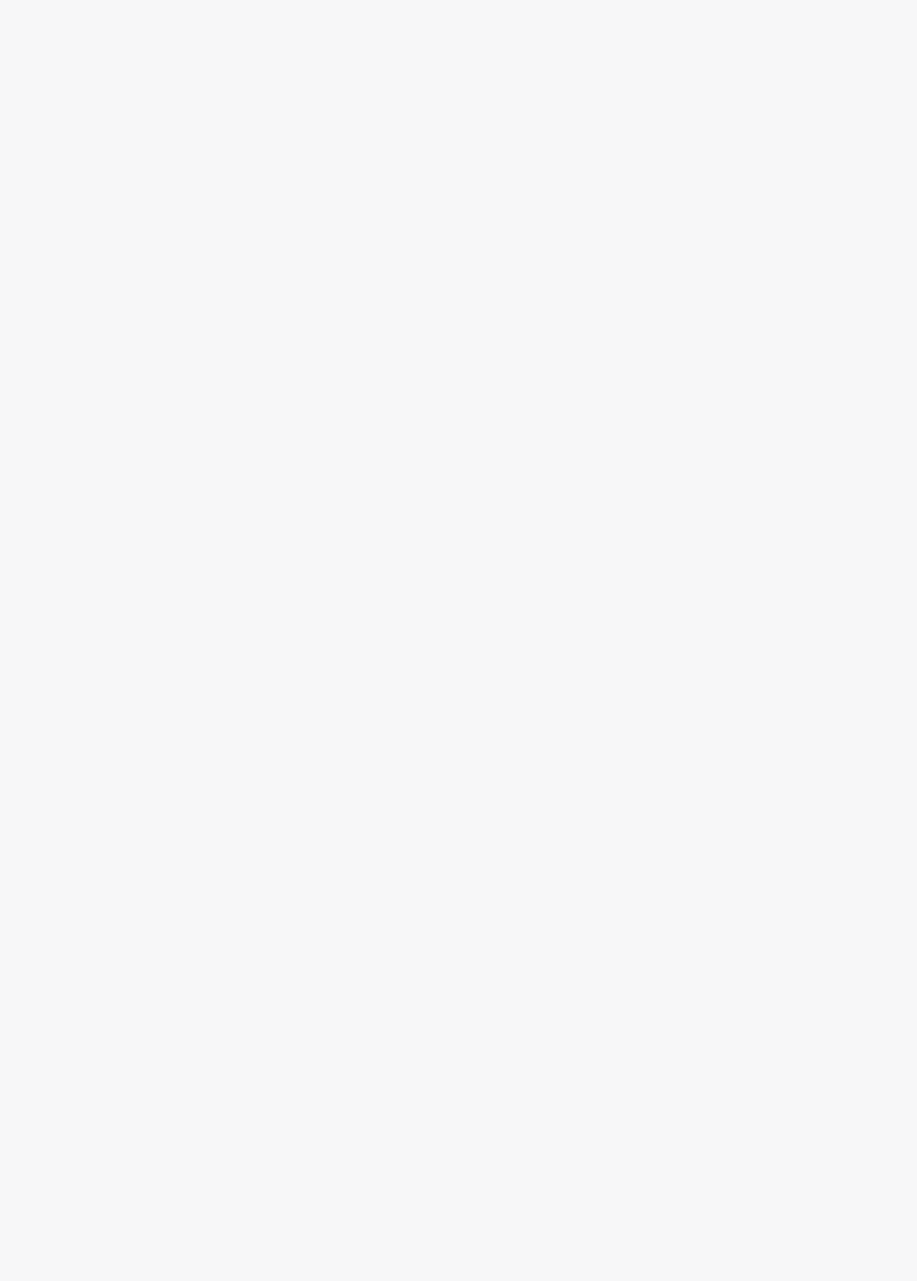
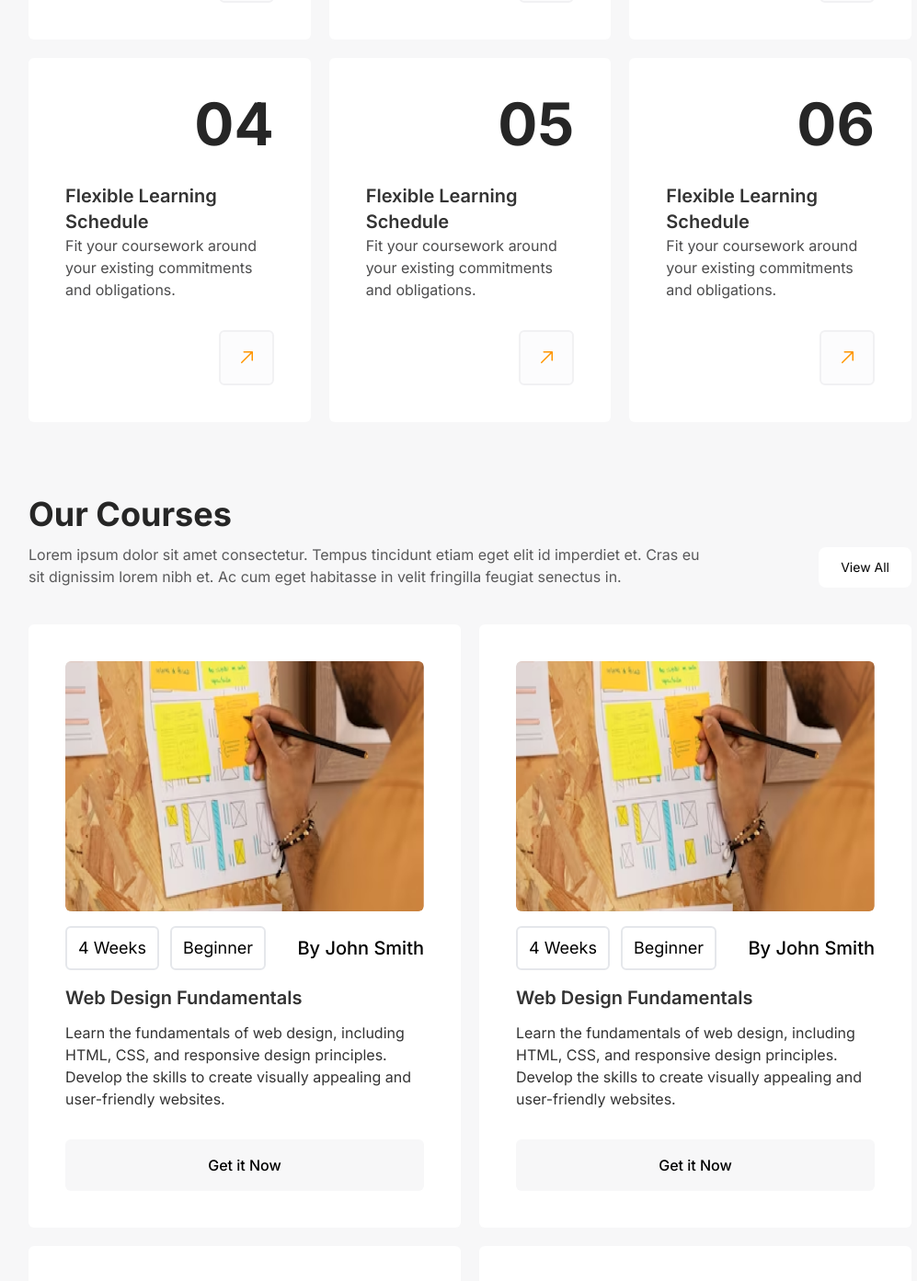
Before and after one commit to code1breaker/online-courses, a Next.js app: page / in a window 1280 px wide. Shown: the part 1822-3215 px from the top of the page at 92% size, without its empty margins (129-1126 px from the left). Before the commit the page ends 1329 px from the top, so only its background shows below. Built offline with nearby package versions, Linux system fonts and the light colour scheme.

Commit message:
benefits and courses done

```diff
--- a/src/app/(main)/globals.css
+++ b/src/app/(main)/globals.css
@@ -19,6 +19,10 @@ a {
   text-decoration: none;
 }
 
+.wrapper{
+  @apply mx-0 lg:mx-20 xl:mx-32
+}
+
 .loop-scroll{
   animation: loop-scroll 10s linear infinite;
 }
--- a/src/app/(main)/page.tsx
+++ b/src/app/(main)/page.tsx
@@ -1,15 +1,17 @@
 import HeroSection from "@/components/home/HeroSection";
 import BrandSection from "@/components/home/BrandSection";
 import Video from "@/components/Video";
+import Benefits from "@/components/home/Benefits";
+import Courses from "@/components/home/Courses";
 
 const HomePage = () => {
   return (
     <>
-      <HeroSection/>
-      <BrandSection/>
+      <HeroSection />
+      <BrandSection />
       <Video src={"/assets/videos/home_1.mp4"} />
-
-
+      <Benefits />
+      <Courses />
     </>
   );
 };
--- a/src/components/Button.tsx
+++ b/src/components/Button.tsx
@@ -1,3 +1,4 @@
+"use client"
 import { ReactNode } from "react"
 
 type ButtonPropType = {
@@ -17,7 +18,7 @@ const Button = ({children,variant="primary",onClick}:ButtonPropType) => {
     }
 
   return (
-    <button onClick={onClick} className={`${styles[variant]} rounded-lg px-5 py-3 lg:px-6 text-sm 2xl:text-lg`}>
+    <button onClick={onClick} className={`${styles[variant]} rounded-lg px-5 py-3 lg:px-6 text-sm 2xl:text-lg w-fit h-fit`}>
       {children}
     </button>
   )
--- a/src/components/Header.tsx
+++ b/src/components/Header.tsx
@@ -42,7 +42,7 @@ const Navbar = () => {
   return (
     <>
       <p className="bg-primary text-white text-center py-4 rounded-lg text-sm 2xl:text-lg">{NAVBAR_CONTENT.TITLE}</p>
-      <header className="grid grid-cols-[1fr,auto] mx-0 lg:mx-20 xl:mx-32 my-5 items-center relative">
+      <header className="grid grid-cols-[1fr,auto] wrapper my-5 items-center relative">
         <nav className="grid grid-cols-[auto,1fr] gap-10 items-center">
           <div className="w-10 h-10 sm:w-11 sm:h-11 2xl:w-14 2xl:h-14">
             <Image src="/assets/icons/logo.png" width={54} height={54} alt="logo" />
--- /dev/null
+++ b/src/components/SectionDescription.tsx
@@ -0,0 +1,21 @@
+"use client"
+import Button from "./Button"
+type SectionDescriptionPropType = {
+    title:string,
+    description:string,
+    btn:string,
+
+}
+const SectionDescription = ({title,description,btn}:SectionDescriptionPropType) => {
+  return (
+    <div>
+      <h1 className="text-[#262626] font-bold text-3xl md:text-4xl 2xl:text-5xl">{title}</h1>
+      <div className="grid sm:grid-cols-[1fr,auto] gap-4 sm:gap-[8rem] items-end mt-3">
+        <p className="text-[#59595A] text-sm md:text-base 2xl:text-lg">{description}</p>
+        <Button variant="secondary" onClick={()=>{}} >{btn}</Button>
+      </div>
+    </div>
+  )
+}
+
+export default SectionDescription
--- a/src/components/Video.tsx
+++ b/src/components/Video.tsx
@@ -3,7 +3,7 @@ type VideoPropType = {
 }
 const Video = ({src}:VideoPropType) => {
   return (
-    <div className="mx-0 lg:mx-20 xl:mx-32 my-12 md:my-20 2xl:my-24">
+    <div className="wrapper my-12 md:my-20 2xl:my-24">
         <video className="w-full rounded-lg" controls src={src}></video>
     </div>
   )
--- /dev/null
+++ b/src/components/home/Benefits/BenefitCard.tsx
@@ -0,0 +1,22 @@
+import { GoArrowUpRight as ArrowIcon } from "react-icons/go";
+
+import { benefitsType } from "."
+
+interface BenefitCardPropType extends benefitsType{
+
+}
+
+const BenefitCard = ({sno,title,description}:BenefitCardPropType) => {
+  return (
+    <div className="bg-white rounded-md px-8 md:px-10 2xl:px-12 py-10">
+        <h1 className="text-[#262626] text-[3rem] lg:text-[4rem] 2xl:text-[5rem] text-right font-bold leading-[4rem]">{sno}</h1>
+        <h3 className="text-[#333333] text-lg md:text-xl font-semibold mt-8 md:mt-10: 2xl:mt-12">{title}</h3>
+        <p className="text-[#4C4C4D] text-sm md:text-base mb-8 md:mb-10: 2xl:mb-12">{description}</p>
+        <div className="p-4 border-2 border-[#F1F1F3] bg-[#FCFCFD] rounded-md w-fit ml-auto">
+            <ArrowIcon className="text-[#FF9500] text-2xl font-bold"/>
+        </div>
+    </div>
+  )
+}
+
+export default BenefitCard
--- /dev/null
+++ b/src/components/home/Benefits/index.tsx
@@ -0,0 +1,81 @@
+import SectionDescription from "../../SectionDescription";
+import BenefitCard from "./BenefitCard";
+
+export interface benefitsType {
+  readonly id: number;
+  sno: string;
+  title: string;
+  description: string;
+}
+
+const BENEFITS_TEXT = {
+  TITLE: "Benefits",
+  DESCRIPTION:
+    "Lorem ipsum dolor sit amet consectetur. Tempus tincidunt etiam eget elit id imperdiet et. Cras eu sit dignissim lorem nibh et. Ac cum eget habitasse in velit fringilla feugiat senectus in.",
+  BTN: "View All",
+};
+
+const benefits: benefitsType[] = [
+  {
+    id: 1,
+    sno: "01",
+    title: "Flexible Learning Schedule",
+    description:
+      "Fit your coursework around your existing commitments and obligations.",
+  },
+  {
+    id: 2,
+    sno: "02",
+    title: "Flexible Learning Schedule",
+    description:
+      "Fit your coursework around your existing commitments and obligations.",
+  },
+  {
+    id: 3,
+    sno: "03",
+    title: "Flexible Learning Schedule",
+    description:
+      "Fit your coursework around your existing commitments and obligations.",
+  },
+  {
+    id: 4,
+    sno: "04",
+    title: "Flexible Learning Schedule",
+    description:
+      "Fit your coursework around your existing commitments and obligations.",
+  },
+  {
+    id: 5,
+    sno: "05",
+    title: "Flexible Learning Schedule",
+    description:
+      "Fit your coursework around your existing commitments and obligations.",
+  },
+  {
+    id: 6,
+    sno: "06",
+    title: "Flexible Learning Schedule",
+    description:
+      "Fit your coursework around your existing commitments and obligations.",
+  },
+];
+
+const Benefits = () => {
+  return (
+    <div className="wrapper my-12 md:my-20 2xl:my-24">
+      <SectionDescription
+        title={BENEFITS_TEXT.TITLE}
+        description={BENEFITS_TEXT.DESCRIPTION}
+        btn={BENEFITS_TEXT.BTN}
+      />
+
+      <div className="grid grid-cols-[repeat(auto-fit,minmax(300px,1fr))] 2xl:grid-cols-3 gap-5 my-10">
+        {benefits?.map((benefit) => (
+          <BenefitCard {...benefit} />
+        ))}
+      </div>
+    </div>
+  );
+};
+
+export default Benefits;
--- a/src/components/home/BrandSection.tsx
+++ b/src/components/home/BrandSection.tsx
@@ -26,7 +26,7 @@ const Brand = ({ key, brand }:BrandPropType) => {
 
 const BrandSection = () => {
   return (
-    <div className="grid mx-0 lg:mx-20 xl:mx-32 items-center">
+    <div className="wrapper grid items-center">
       <div className="bg-white flex overflow-hidden rounded-md p-2 lg:p-6 2xl:p-7" >
         <div className="loop-scroll flex shrink-0 w-[50rem] md:w-full">
           {brands?.map((brand) => (
--- /dev/null
+++ b/src/components/home/Courses/CoursesCard.tsx
@@ -0,0 +1,43 @@
+import Image from "next/image";
+import { coursesType } from ".";
+
+interface CourseCardPropType extends coursesType {}
+const CoursesCard = ({
+  title,
+  description,
+  img,
+  instructorName,
+  level,
+  duration,
+}: CourseCardPropType) => {
+  return (
+    <div className="bg-white rounded-md p-8 lg:p-10">
+      <div className="w-full h-[10rem] sm:h-[12rem] xl:h-[17rem] relative rounded-md">
+        <Image src={img} alt="course" fill className="rounded-md" />
+      </div>
+      <div className="grid sm:grid-cols-[1fr,auto] max-sm:gap-2 my-4 items-center">
+        <div className="flex gap-3">
+          <p className="w-fit border-2 border-[F1F1F3] rounded-md px-3 py-2 text-sm lg:text-lg">
+            {duration}
+          </p>
+          <p className="w-fit border-2 border-[F1F1F3] rounded-md px-3 py-2 text-sm lg:text-lg">
+            {level}
+          </p>
+        </div>
+        <p className="text-base xl:text-xl font-medium">By {instructorName}</p>
+      </div>
+
+      <h3 className="text-[#333333] text-lg md:text-xl font-semibold my-3 ">
+        {title}
+      </h3>
+      <p className="text-[#333333] text-sm md:text-base mb-8">
+        {description}
+      </p>
+
+      <button className="bg-[#F7F7F8] rounded-md w-full py-4 font-medium">Get it Now</button>
+    </div>
+  );
+};
+
+export default CoursesCard;
+// public\assets\images\courses.png
--- /dev/null
+++ b/src/components/home/Courses/index.tsx
@@ -0,0 +1,81 @@
+import SectionDescription from "../../SectionDescription";
+import CoursesCard from "./CoursesCard";
+
+export interface coursesType {
+  readonly id: number;
+  title: string;
+  description: string;
+  img: string;
+  instructorName: string;
+  level: string;
+  duration: string;
+}
+const COURSES_TEXT = {
+  TITLE: "Our Courses",
+  DESCRIPTION:
+    "Lorem ipsum dolor sit amet consectetur. Tempus tincidunt etiam eget elit id imperdiet et. Cras eu sit dignissim lorem nibh et. Ac cum eget habitasse in velit fringilla feugiat senectus in.",
+  BTN: "View All",
+};
+
+const courses: coursesType[] = [
+  {
+    id: 1,
+    title: "Web Design Fundamentals",
+    description:
+      "Learn the fundamentals of web design, including HTML, CSS, and responsive design principles. Develop the skills to create visually appealing and user-friendly websites.",
+    instructorName: "John Smith",
+    duration: "4 Weeks",
+    level: "Beginner",
+    img: "/assets/images/courses.png",
+  },
+  {
+    id: 2,
+    title: "Web Design Fundamentals",
+    description:
+      "Learn the fundamentals of web design, including HTML, CSS, and responsive design principles. Develop the skills to create visually appealing and user-friendly websites.",
+    instructorName: "John Smith",
+    duration: "4 Weeks",
+    level: "Beginner",
+    img: "/assets/images/courses.png",
+  },
+  {
+    id: 3,
+    title: "Web Design Fundamentals",
+    description:
+      "Learn the fundamentals of web design, including HTML, CSS, and responsive design principles. Develop the skills to create visually appealing and user-friendly websites.",
+    instructorName: "John Smith",
+    duration: "4 Weeks",
+    level: "Beginner",
+    img: "/assets/images/courses.png",
+  },
+  {
+    id: 4,
+    title: "Web Design Fundamentals",
+    description:
+      "Learn the fundamentals of web design, including HTML, CSS, and responsive design principles. Develop the skills to create visually appealing and user-friendly websites.",
+    instructorName: "John Smith",
+    duration: "4 Weeks",
+    level: "Beginner",
+    img: "/assets/images/courses.png",
+  },
+];
+
+const Courses = () => {
+  return (
+    <div className="wrapper my-12 md:my-20 2xl:my-24">
+      <SectionDescription
+        title={COURSES_TEXT.TITLE}
+        description={COURSES_TEXT.DESCRIPTION}
+        btn={COURSES_TEXT.BTN}
+      />
+
+      <div className="grid md:grid-cols-2 gap-5 my-10">
+        {courses?.map((course) => (
+          <CoursesCard {...course} />
+        ))}
+      </div>
+    </div>
+  );
+};
+
+export default Courses;
--- a/src/components/home/HeroSection.tsx
+++ b/src/components/home/HeroSection.tsx
@@ -1,9 +1,10 @@
+"use client"
 import Image from "next/image"
 import Button from "../Button"
 
 const HeroSection = () => {
   return (
-    <div className="mx-0  my-12 md:my-20 2xl:my-24 text-center flex flex-col items-center bg-red-20">
+    <div className="mx-0 my-12 md:my-20 2xl:my-24 text-center flex flex-col items-center">
         <h1 className="text-base sm:text-3xl lg:text-4xl 2xl:text-5xl font-semibold text-[#1A1A1A] bg-white py-3 px-4 rounded-md flex items-center">
           <Image
             width={62}
```
Also changed, not shown: public/assets/images/courses.png (added).
